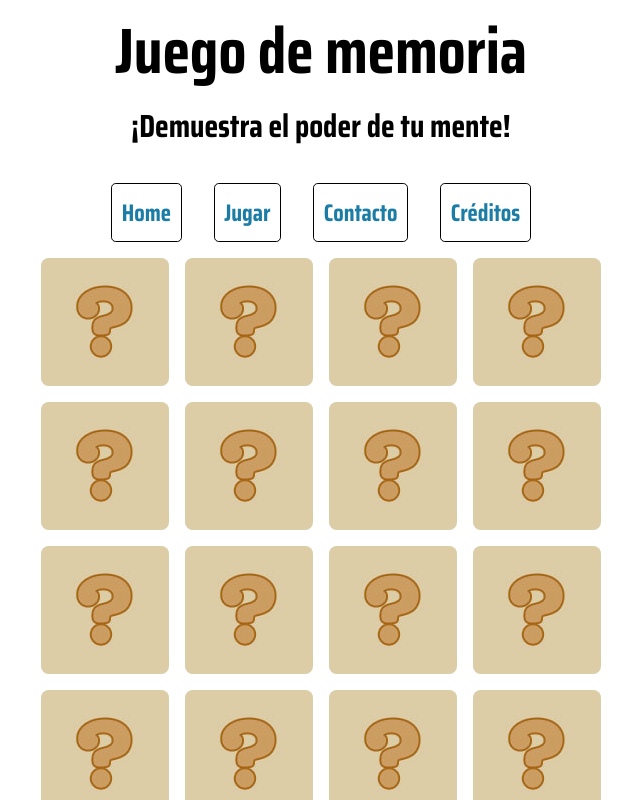
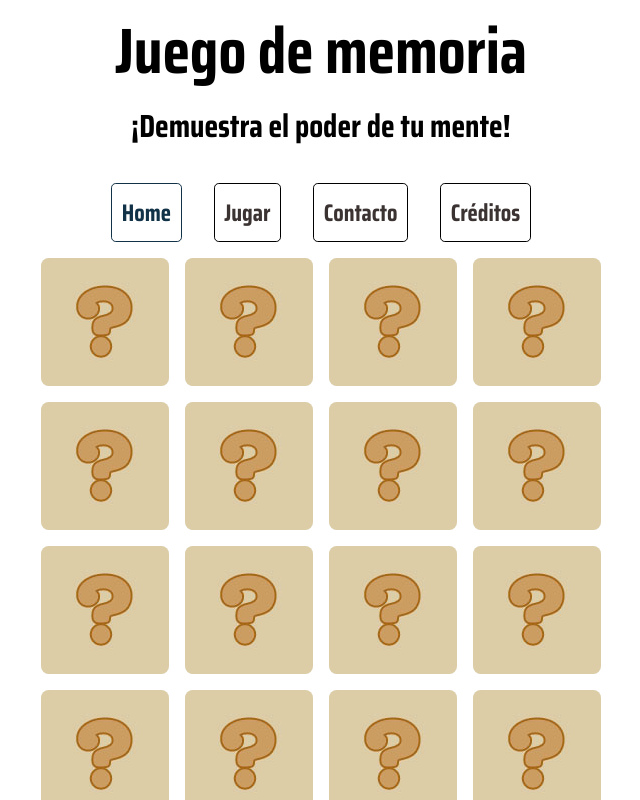
Before and after one commit to felipejoq/memorice-game, a plain HTML site: page index.html in a window 1280 px wide. In both pictures the pointer is over the item "Home". Shown: the top 800 px of the page, without its empty margins (319-959 px from the left). Drawn offline with nearby package versions, Linux system fonts and the light colour scheme; some packages are replaced by stand-ins of ours; a script that the page names is missing.

Commit message:
Modificación menor en los estilos del navbar

```diff
--- a/css/styles.css
+++ b/css/styles.css
@@ -65,6 +65,19 @@ header {
     padding: 0.6rem;
     border: 1px solid black;
     border-radius: 0.3rem;
+}
+
+.navbar-header li:hover {
+    border: 1px solid #123248;
+}
+
+.navbar-header li a{
+    color: #3b3232;
+    font-weight: 700;
+}
+
+.navbar-header li a:hover  {
+    color: #123248;
 }
 
 .principal {
```
